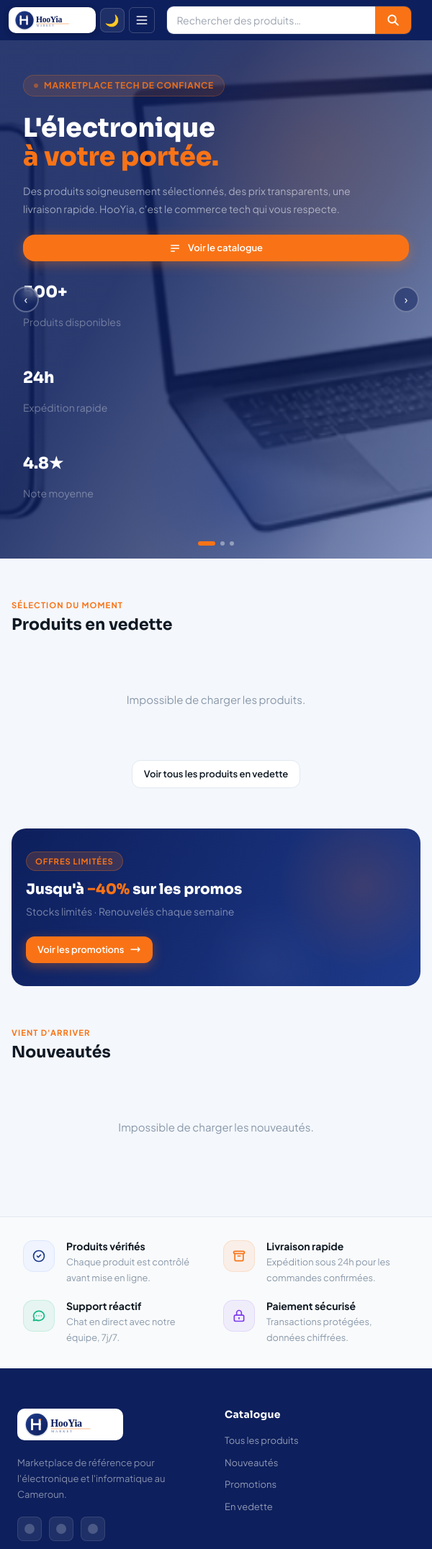
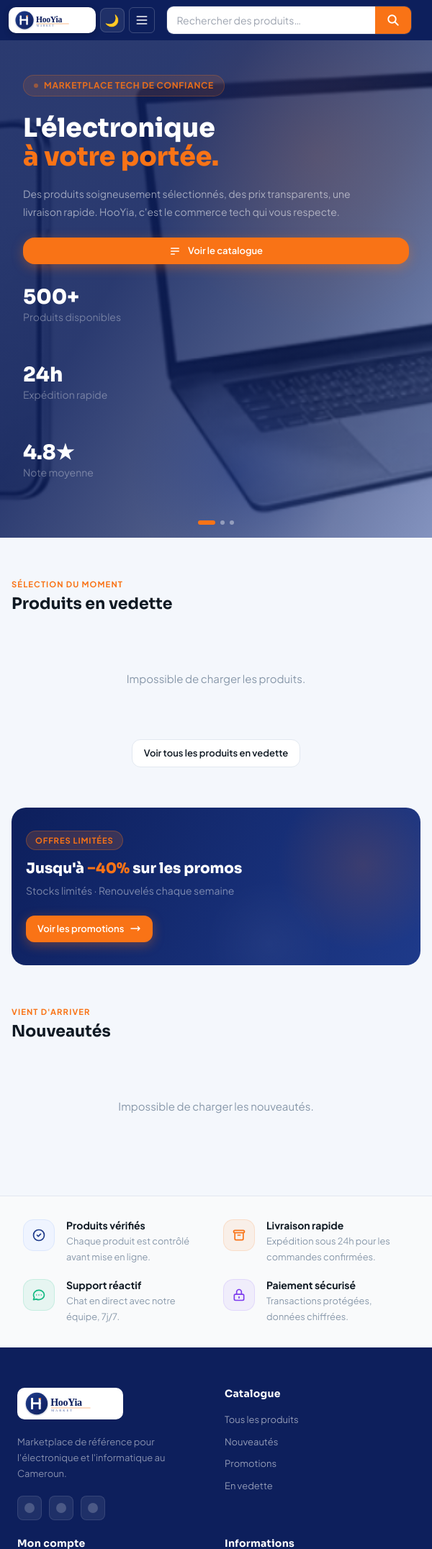
Before and after one commit to Ing-MONTHE/hooyia-market, a Django app: page / in a window 600 px wide. Shown: the top 2152 px of the page at 72% size. Run offline with Django 5.2, Linux system fonts and the light colour scheme; data that the repository does not hold is empty; some libraries are stand-ins or nearby versions.

Commit message:
Gestion erreurs responsive

```diff
--- a/static/js/products.js
+++ b/static/js/products.js
@@ -166,12 +166,12 @@ const Catalogue = (() => {
 
   // ── Pagination
   function renderPagination(data, container, total) {
-    if (!data.next && !data.previous) {
+    const totalPages = Math.ceil(total / PAGE_SIZE);
+    if (totalPages <= 1) {
       container.style.display = 'none';
       return;
     }
     container.style.display = 'flex';
-    const totalPages = Math.ceil(total / PAGE_SIZE);
     container.innerHTML = '';
 
     for (let i = 1; i <= totalPages; i++) {
@@ -184,6 +184,8 @@ const Catalogue = (() => {
       }`;
       btn.onclick = () => {
         state.page = i;
+        const grid = document.getElementById('products-grid');
+        if (grid) grid.innerHTML = '';
         load(false);
         window.scrollTo({ top: 0, behavior: 'smooth' });
       };
--- a/templates/home.html
+++ b/templates/home.html
@@ -24,9 +24,12 @@
     <div style="position:absolute;right:-80px;top:-80px;width:480px;height:480px;border-radius:50%;background:radial-gradient(circle,rgba(249,115,22,.12) 0%,transparent 70%);"></div>
     <div style="position:absolute;left:30%;bottom:-60px;width:300px;height:300px;border-radius:50%;background:radial-gradient(circle,rgba(30,58,138,.4) 0%,transparent 70%);"></div>
   </div>
-  <!-- Carousel arrows -->
-  <button onclick="heroPrev()" style="position:absolute;left:18px;top:50%;transform:translateY(-50%);z-index:10;pointer-events:all;width:44px;height:44px;border-radius:50%;border:2px solid rgba(255,255,255,.3);background:rgba(13,31,92,.5);color:white;font-size:20px;cursor:pointer;display:flex;align-items:center;justify-content:center;backdrop-filter:blur(6px);transition:all .2s;" onmouseover="this.style.background='rgba(249,115,22,.8)';this.style.borderColor='#F97316'" onmouseout="this.style.background='rgba(13,31,92,.5)';this.style.borderColor='rgba(255,255,255,.3)'">&#8249;</button>
-  <button onclick="heroNext()" style="position:absolute;right:18px;top:50%;transform:translateY(-50%);z-index:10;pointer-events:all;width:44px;height:44px;border-radius:50%;border:2px solid rgba(255,255,255,.3);background:rgba(13,31,92,.5);color:white;font-size:20px;cursor:pointer;display:flex;align-items:center;justify-content:center;backdrop-filter:blur(6px);transition:all .2s;" onmouseover="this.style.background='rgba(249,115,22,.8)';this.style.borderColor='#F97316'" onmouseout="this.style.background='rgba(13,31,92,.5)';this.style.borderColor='rgba(255,255,255,.3)'">&#8250;</button>
+  <!-- Carousel arrows (desktop only) -->
+  <button onclick="heroPrev()" class="hero-arrow" style="position:absolute;left:18px;top:50%;transform:translateY(-50%);z-index:10;pointer-events:all;width:44px;height:44px;border-radius:50%;border:2px solid rgba(255,255,255,.3);background:rgba(13,31,92,.5);color:white;font-size:20px;cursor:pointer;display:flex;align-items:center;justify-content:center;backdrop-filter:blur(6px);transition:all .2s;" onmouseover="this.style.background='rgba(249,115,22,.8)';this.style.borderColor='#F97316'" onmouseout="this.style.background='rgba(13,31,92,.5)';this.style.borderColor='rgba(255,255,255,.3)'">&#8249;</button>
+  <button onclick="heroNext()" class="hero-arrow" style="position:absolute;right:18px;top:50%;transform:translateY(-50%);z-index:10;pointer-events:all;width:44px;height:44px;border-radius:50%;border:2px solid rgba(255,255,255,.3);background:rgba(13,31,92,.5);color:white;font-size:20px;cursor:pointer;display:flex;align-items:center;justify-content:center;backdrop-filter:blur(6px);transition:all .2s;" onmouseover="this.style.background='rgba(249,115,22,.8)';this.style.borderColor='#F97316'" onmouseout="this.style.background='rgba(13,31,92,.5)';this.style.borderColor='rgba(255,255,255,.3)'">&#8250;</button>
+  <style>
+    @media (max-width: 767px) { .hero-arrow { display: none !important; } }
+  </style>
   <!-- Carousel dots -->
   <div style="position:absolute;bottom:18px;left:50%;transform:translateX(-50%);display:flex;gap:7px;z-index:10;pointer-events:all;">
     <button class="hero-dot" onclick="heroGoTo(0)" style="width:24px;height:6px;border-radius:99px;border:none;background:#F97316;cursor:pointer;transition:all .3s;padding:0;"></button>
@@ -50,7 +53,7 @@
     });
   </script>
 
-  <div style="position:relative;max-width:1400px;margin:0 auto;padding:5rem 1.5rem 5rem;width:100%;" class="hero-content-wrap">
+  <div style="position:relative;max-width:1400px;margin:0 auto;padding:5rem 1.5rem 5rem;width:100%;">
     <div style="max-width:600px;">
 
       <!-- Pill badge -->
@@ -170,7 +173,7 @@
      PROMO BANNER
 ══════════════════════════════════════════ -->
 <section style="max-width:1400px;margin:0 auto;padding:0 1.5rem 3.5rem;">
-  <div style="position:relative;background:linear-gradient(120deg,#0D1F5C 0%,#1E3A8A 100%);border-radius:1.25rem;overflow:hidden;padding:3rem 2.5rem;display:flex;flex-direction:column;gap:1.5rem;align-items:flex-start;" class="promo-banner">
+  <div style="position:relative;background:linear-gradient(120deg,#0D1F5C 0%,#1E3A8A 100%);border-radius:1.25rem;overflow:hidden;padding:3rem 2.5rem;display:flex;flex-direction:column;gap:1.5rem;align-items:flex-start;">
     <!-- Decorative circle -->
     <div style="position:absolute;right:-40px;top:-40px;width:240px;height:240px;border-radius:50%;background:radial-gradient(circle,rgba(249,115,22,.15) 0%,transparent 70%);"></div>
     <div style="position:absolute;right:120px;bottom:-60px;width:180px;height:180px;border-radius:50%;background:radial-gradient(circle,rgba(255,255,255,.04) 0%,transparent 70%);"></div>
@@ -225,7 +228,7 @@
      VALUE PROPS
 ══════════════════════════════════════════ -->
 <section style="background:var(--surface-2);border-top:1px solid var(--border);transition:background 200ms,border-color 200ms;">
-  <div style="max-width:1400px;margin:0 auto;padding:3.5rem 1.5rem;display:grid;grid-template-columns:repeat(auto-fit,minmax(220px,1fr));gap:2rem;" class="value-props-grid">
+  <div style="max-width:1400px;margin:0 auto;padding:3.5rem 1.5rem;display:grid;grid-template-columns:repeat(auto-fit,minmax(220px,1fr));gap:2rem;">
 
     {% for icon, title, desc in value_props|default:"" %}
     <div style="display:flex;align-items:flex-start;gap:1rem;">…</div>
@@ -284,49 +287,14 @@
 
 {% block extra_scripts %}
 <style>
-/* Grilles produits */
-#featured-grid,
-#new-grid {
-  grid-template-columns: repeat(2, 1fr);
-  gap: .625rem;
-}
-@media (min-width: 480px) {
-  #featured-grid, #new-grid { grid-template-columns: repeat(2, 1fr); gap: .75rem; }
-}
 @media (min-width: 640px) {
-  #featured-grid { grid-template-columns: repeat(3, 1fr); gap: 1rem; }
-  #new-grid { grid-template-columns: repeat(3, 1fr); gap: 1rem; }
+  #featured-grid { grid-template-columns: repeat(3, 1fr); }
+  #new-grid { grid-template-columns: repeat(3, 1fr); }
   .see-all-link { display: flex !important; }
 }
 @media (min-width: 1024px) {
   #featured-grid { grid-template-columns: repeat(4, 1fr); }
   #new-grid { grid-template-columns: repeat(4, 1fr); }
-}
-
-/* Hero mobile */
-@media (max-width: 639px) {
-  .hero-content-wrap { padding: 2.5rem 1rem 3rem !important; }
-  .hero-content-wrap h1 { font-size: clamp(1.75rem, 7vw, 2rem) !important; margin-bottom: 1rem !important; }
-  .hero-content-wrap p  { font-size: .875rem !important; margin-bottom: 1.25rem !important; }
-  .hero-content-wrap div[style*="flex-wrap:wrap"] { flex-direction: column !important; }
-  .hero-content-wrap div[style*="flex-wrap:wrap"] a { width: 100% !important; justify-content: center !important; }
-  .hero-content-wrap div[style*="gap:2rem"] { gap: 1.25rem !important; margin-top: 1.75rem !important; }
-  .hero-content-wrap div[style*="gap:2rem"] > div:not([style*="width:1px"]) p:first-child { font-size: 1.375rem !important; }
-}
-
-/* Value props mobile */
-@media (max-width: 639px) {
-  .value-props-grid {
-    grid-template-columns: 1fr 1fr !important;
-    gap: 1.25rem !important;
-    padding: 2rem 1rem !important;
-  }
-}
-
-/* Promo banner mobile */
-@media (max-width: 639px) {
-  .promo-banner { padding: 1.75rem 1.25rem !important; }
-  .promo-banner h3 { font-size: 1.25rem !important; }
 }
 </style>
 <script>
```
Also changed, not shown: templates/products/list.html (+40 -55 lines).
